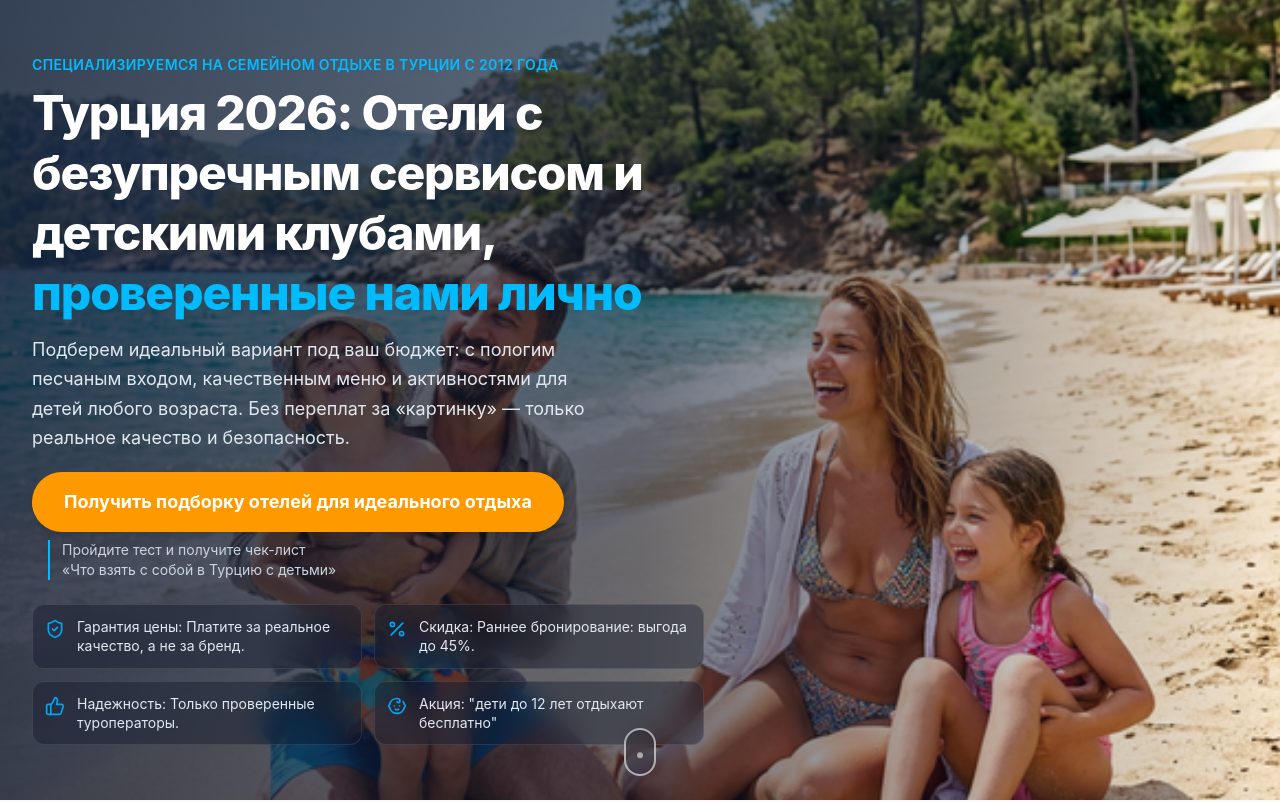
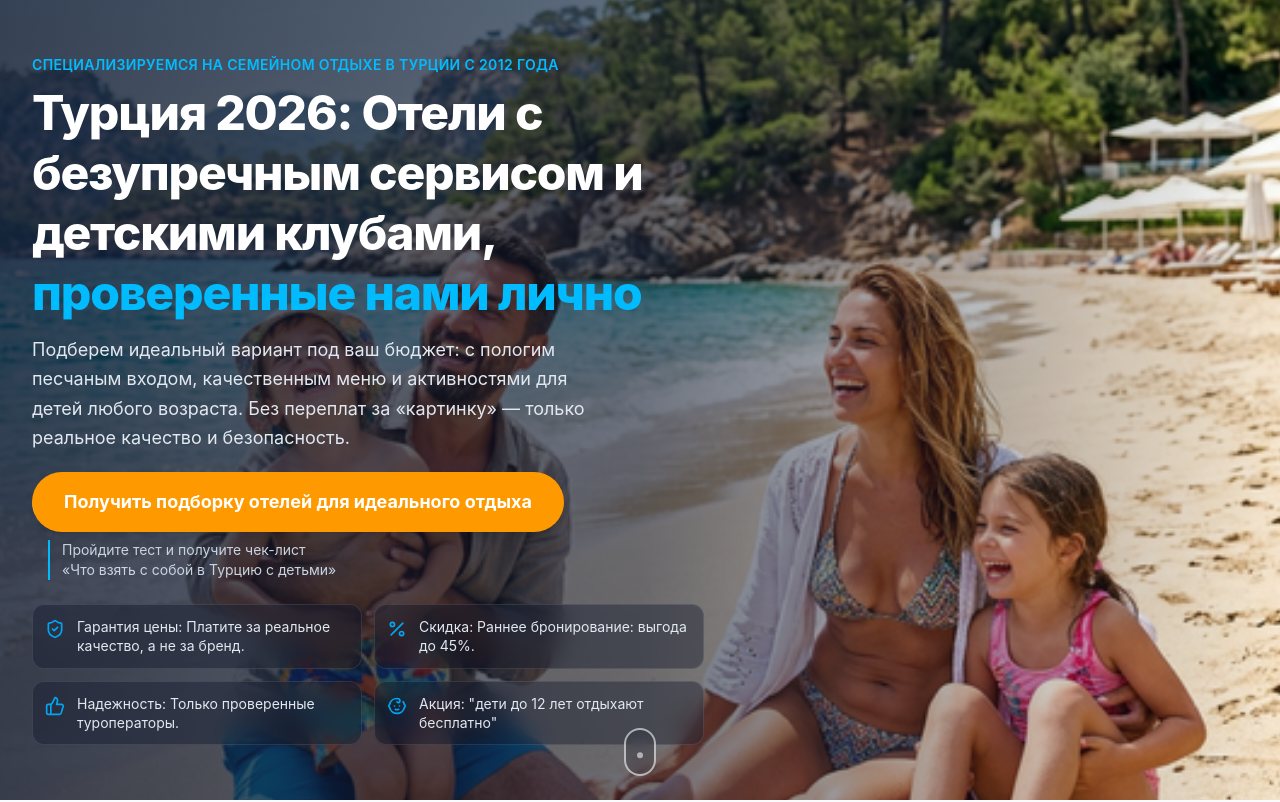
Before and after one commit to Bokolyar/Turkey, a React (Vite) app: page / in a window 1280 px wide. Shown: the top 802 px of the page. Built offline with nearby package versions, Linux system fonts and the light colour scheme.

Commit message:
feat: add parallax zoom effect to hero background

```diff
--- a/src/components/HeroBlock.jsx
+++ b/src/components/HeroBlock.jsx
@@ -19,13 +19,15 @@ export function HeroBlock({ onQuizClick }) {
 
     // Move the image downwards as we scroll down to create parallax
     const y = useTransform(scrollYProgress, [0, 1], ["0%", "50%"]);
+    // Also scale the image slightly as we scroll down
+    const scale = useTransform(scrollYProgress, [0, 1], [1.1, 1.25]);
 
     return (
         <section ref={ref} className="relative h-[100svh] flex items-center pt-4 pb-4 overflow-hidden">
             {/* Background Image & Overlay */}
             <div className="absolute inset-0 z-0 tracking-tighter">
                 <motion.img
-                    style={{ y }}
+                    style={{ y, scale }}
                     src={heroBg}
                     alt="Счастливая семья на отдыхе в отеле Турции с песчаным пляжем и соснами"
                     className="w-full h-full object-cover object-center scale-110"
```
